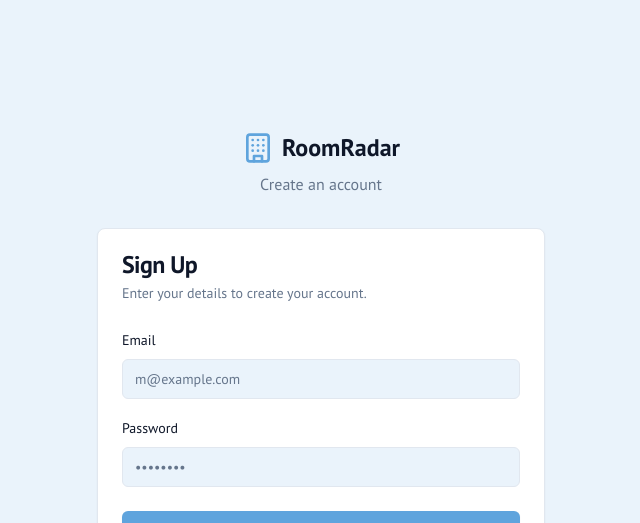
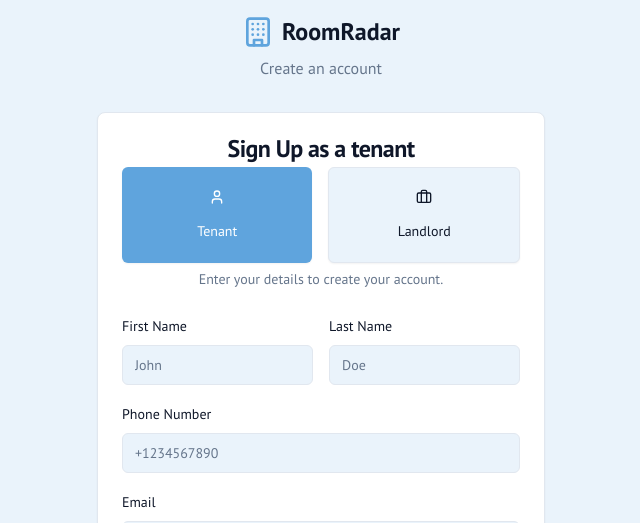
Before and after one commit to denny-imanuel/RoomRadar, a Next.js app: page /signup in a window 1280 px wide. Shown: the top 523 px of the page, without its empty margins (319-959 px from the left). Built offline with nearby package versions, Linux system fonts and the light colour scheme; no server answers.

Commit message:
fixed sign up issue

```diff
--- a/src/app/(app)/profile/profile-form.tsx
+++ b/src/app/(app)/profile/profile-form.tsx
@@ -1,4 +1,3 @@
-
 'use client';
 
 import { useForm } from 'react-hook-form';
--- a/src/app/signup/page.tsx
+++ b/src/app/signup/page.tsx
@@ -22,12 +22,16 @@ import { useForm } from 'react-hook-form';
 import { zodResolver } from '@hookform/resolvers/zod';
 import { z } from 'zod';
 import Link from 'next/link';
-import { Building } from 'lucide-react';
+import { Building, User, Briefcase } from 'lucide-react';
 import { useUser } from '@/hooks/use-user';
 import { useToast } from '@/hooks/use-toast';
 import { useRouter } from 'next/navigation';
+import { useState } from 'react';
 
 const formSchema = z.object({
+  firstName: z.string().min(1, { message: 'First name is required.' }),
+  lastName: z.string().min(1, { message: 'Last name is required.' }),
+  phone: z.string().min(1, { message: 'Phone number is required.' }),
   email: z.string().email({ message: 'Please enter a valid email.' }),
   password: z.string().min(6, { message: 'Password must be at least 6 characters.' }),
 });
@@ -38,10 +42,14 @@ export default function SignUpPage() {
   const { signup, googleLogin } = useUser();
   const { toast } = useToast();
   const router = useRouter();
+  const [role, setRole] = useState<'tenant' | 'landlord'>('tenant');
 
   const form = useForm<SignUpFormValues>({
     resolver: zodResolver(formSchema),
     defaultValues: {
+      firstName: '',
+      lastName: '',
+      phone: '',
       email: '',
       password: '',
     },
@@ -49,7 +57,7 @@ export default function SignUpPage() {
 
   const onSubmit = async (values: SignUpFormValues) => {
     try {
-      await signup(values.email, values.password);
+      await signup(values.email, values.password, values.firstName, values.lastName, values.phone, role);
       router.push('/map');
       toast({
         title: 'Sign Up Successful',
@@ -96,14 +104,73 @@ export default function SignUpPage() {
         </div>
         <Card>
           <CardHeader>
-            <CardTitle>Sign Up</CardTitle>
-            <CardDescription>
+            <CardTitle className="text-center">Sign Up as a {role}</CardTitle>
+            <div className="flex gap-4 mb-4">
+              <Button
+                variant={role === 'tenant' ? 'default' : 'outline'}
+                className="w-full flex-col h-24"
+                onClick={() => setRole('tenant')}
+              >
+                <User className="h-8 w-8 mb-2" />
+                <span>Tenant</span>
+              </Button>
+              <Button
+                variant={role === 'landlord' ? 'default' : 'outline'}
+                className="w-full flex-col h-24"
+                onClick={() => setRole('landlord')}
+              >
+                <Briefcase className="h-8 w-8 mb-2" />
+                <span>Landlord</span>
+              </Button>
+            </div>
+            <CardDescription className="text-center">
               Enter your details to create your account.
             </CardDescription>
           </CardHeader>
           <Form {...form}>
             <form onSubmit={form.handleSubmit(onSubmit)}>
               <CardContent className="space-y-4">
+                <div className="flex gap-4">
+                  <FormField
+                    control={form.control}
+                    name="firstName"
+                    render={({ field }) => (
+                      <FormItem className="w-1/2">
+                        <FormLabel>First Name</FormLabel>
+                        <FormControl>
+                          <Input placeholder="John" {...field} />
+                        </FormControl>
+                        <FormMessage />
+                      </FormItem>
+                    )}
+                  />
+                  <FormField
+                    control={form.control}
+                    name="lastName"
+                    render={({ field }) => (
+                      <FormItem className="w-1/2">
+                        <FormLabel>Last Name</FormLabel>
+                        <FormControl>
+                          <Input placeholder="Doe" {...field} />
+                        </FormControl>
+                        <FormMessage />
+                      </FormItem>
+                    )}
+                  />
+                </div>
+                <FormField
+                  control={form.control}
+                  name="phone"
+                  render={({ field }) => (
+                    <FormItem>
+                      <FormLabel>Phone Number</FormLabel>
+                      <FormControl>
+                        <Input placeholder="+1234567890" {...field} />
+                      </FormControl>
+                      <FormMessage />
+                    </FormItem>
+                  )}
+                />
                 <FormField
                   control={form.control}
                   name="email"
--- a/src/firebase/auth.ts
+++ b/src/firebase/auth.ts
@@ -6,11 +6,10 @@ import {
   signInWithRedirect,
   signOut
 } from "firebase/auth";
-import { auth } from './config';
-import { db } from './config';
+import { auth, db } from './config';
 import { doc, getDoc, setDoc } from "firebase/firestore";
 
-export const signUpWithEmail = async (email, password) => {
+export const signUpWithEmail = async (email, password, firstName, lastName, phone, role) => {
   try {
     const result = await createUserWithEmailAndPassword(auth, email, password);
     const user = result.user;
@@ -21,8 +20,11 @@ export const signUpWithEmail = async (email, password) => {
       const newUser = {
         id: user.uid,
         email: user.email,
-        name: user.email, // Default name to email
-        role: 'tenant', // Default role
+        firstName: firstName,
+        lastName: lastName,
+        name: `${firstName} ${lastName}`,
+        phone: phone,
+        role: role,
         createdAt: new Date(),
       };
       await setDoc(userRef, newUser);
--- a/src/hooks/use-user.tsx
+++ b/src/hooks/use-user.tsx
@@ -18,7 +18,7 @@ interface UserContextType {
   isUserLoading: boolean;
   login: (email, password) => Promise<void>;
   googleLogin: () => Promise<void>;
-  signup: (email, password) => Promise<void>;
+  signup: (email, password, firstName, lastName, phone, role) => Promise<void>;
   logout: () => Promise<void>;
   refetchUser: () => void;
 }
@@ -77,8 +77,8 @@ export const UserProvider = ({ children }: { children: ReactNode }) => {
     await signInWithGoogle();
   };
 
-  const signup = async (email, password) => {
-    await signUpWithEmail(email, password);
+  const signup = async (email, password, firstName, lastName, phone, role) => {
+    await signUpWithEmail(email, password, firstName, lastName, phone, role);
   };
 
   const logout = async () => {
--- a/src/lib/types.ts
+++ b/src/lib/types.ts
@@ -11,7 +11,6 @@ export type User = {
   profilePicture?: string;
   email: string;
   phone?: string;
-  whatsapp?: string;
   role: 'tenant' | 'landlord';
   dateJoined: string;
 };
```
